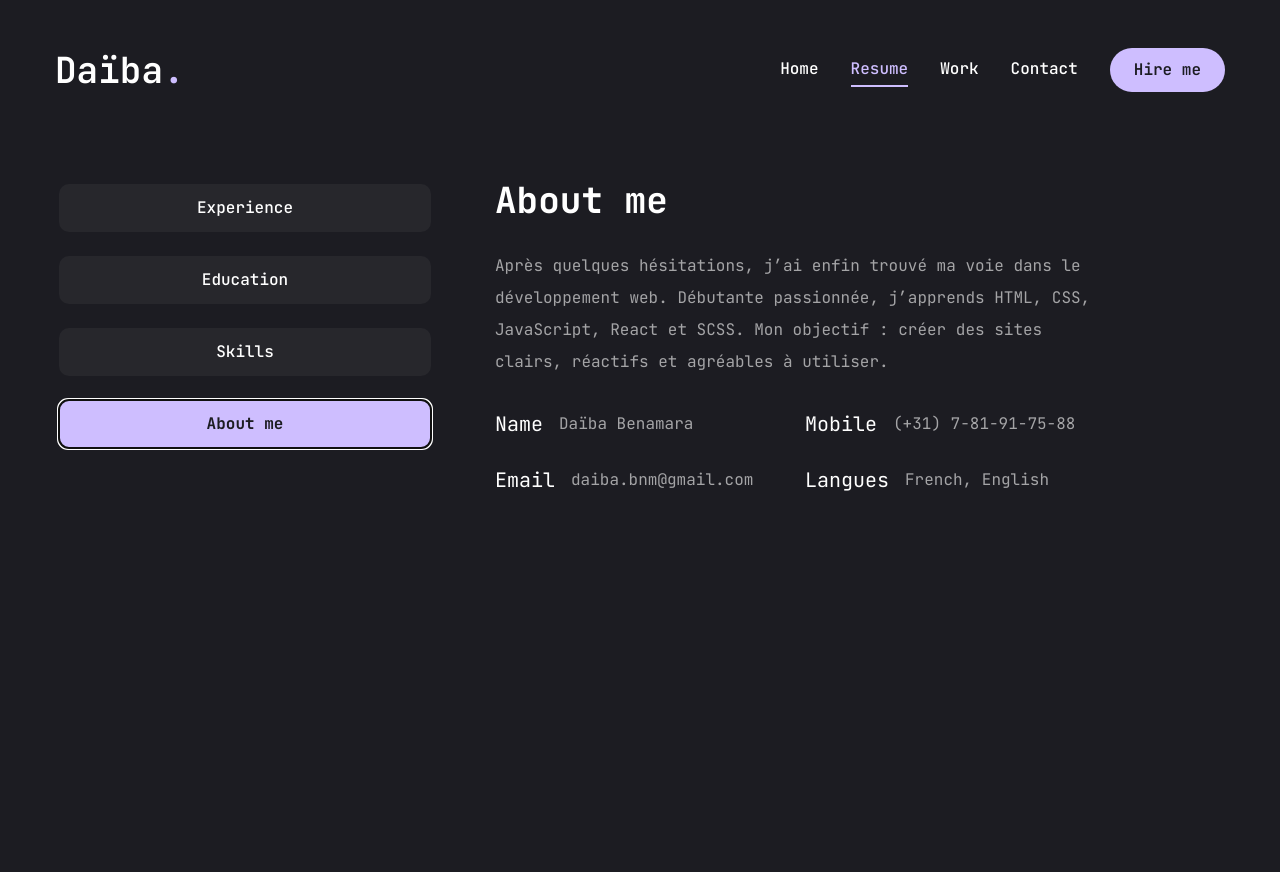
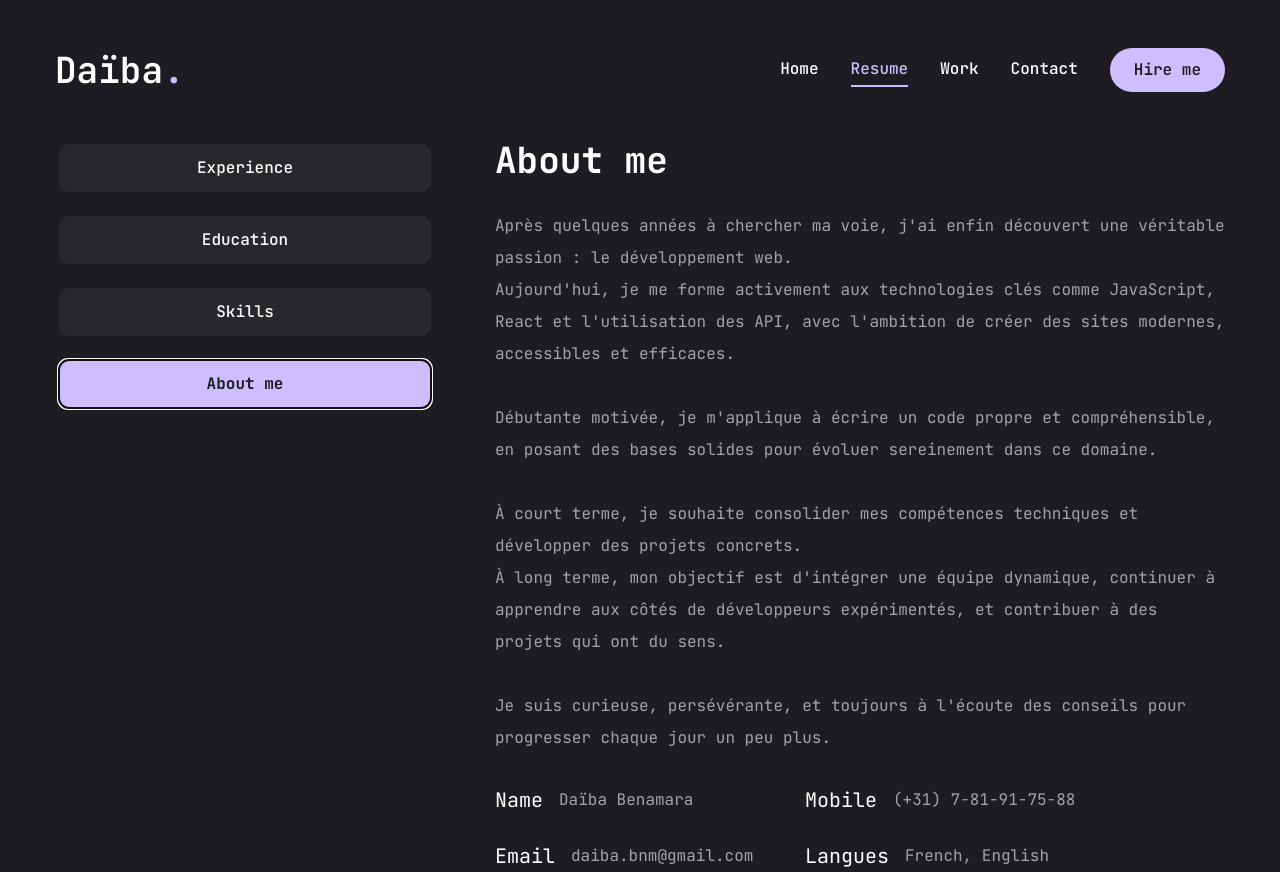
Before and after one commit to Daiba-yume/Portfolio_react, a Next.js app in the folder my_portfolio/: page /resume in a window 1280 px wide. Both pictures are taken after a click on the tab "About me". Before the commit the page ends 800 px from the top, so only its background shows below. Built offline with nearby package versions, Linux system fonts and the light colour scheme.

Commit message:
Ajustement about me

```diff
--- a/my_portfolio/app/resume/page.jsx
+++ b/my_portfolio/app/resume/page.jsx
@@ -14,7 +14,13 @@ import {
 
 const about = {
   title: "About me",
-  desc: "Après quelques hésitations, j’ai enfin trouvé ma voie dans le développement web. Débutante passionnée, j’apprends HTML, CSS, JavaScript, React et SCSS. Mon objectif : créer des sites clairs, réactifs et agréables à utiliser.",
+  desc:
+    "Après quelques années à chercher ma voie, j'ai enfin découvert une véritable passion : le développement web.\n" +
+    "Aujourd'hui, je me forme activement aux technologies clés comme JavaScript, React et l'utilisation des API, avec l'ambition de créer des sites modernes, accessibles et efficaces.\n\n" +
+    "Débutante motivée, je m'applique à écrire un code propre et compréhensible, en posant des bases solides pour évoluer sereinement dans ce domaine.\n\n" +
+    "À court terme, je souhaite consolider mes compétences techniques et développer des projets concrets.\n" +
+    "À long terme, mon objectif est d'intégrer une équipe dynamique, continuer à apprendre aux côtés de développeurs expérimentés, et contribuer à des projets qui ont du sens.\n\n" +
+    "Je suis curieuse, persévérante, et toujours à l'écoute des conseils pour progresser chaque jour un peu plus.",
   info: [
     {
       filedName: "Name",
@@ -274,10 +280,13 @@ const Resume = () => {
             >
               <div className="flex flex-col gap-[30px]">
                 <h3 className="text-4xl font-bold">{about.title}</h3>
-                <p className="max-w-[600px] text-white/60 mx-auto xl:mx-0">
+                <p
+                  className="max-w-[900px] text-white/60 mx-auto xl:mx-0"
+                  style={{ whiteSpace: "pre-line" }}
+                >
                   {about.desc}
                 </p>
-                <ul className="grid grid-cols-1 xl:grid-cols-2 gap-y-6 max-w-[620px] mx-auto xl:mx-0">
+                <ul className="grid grid-cols-2 xl:grid-cols-2 gap-y-6 max-w-[620px] mx-auto xl:mx-0">
                   {about.info.map((item, index) => {
                     return (
                       <li
```
